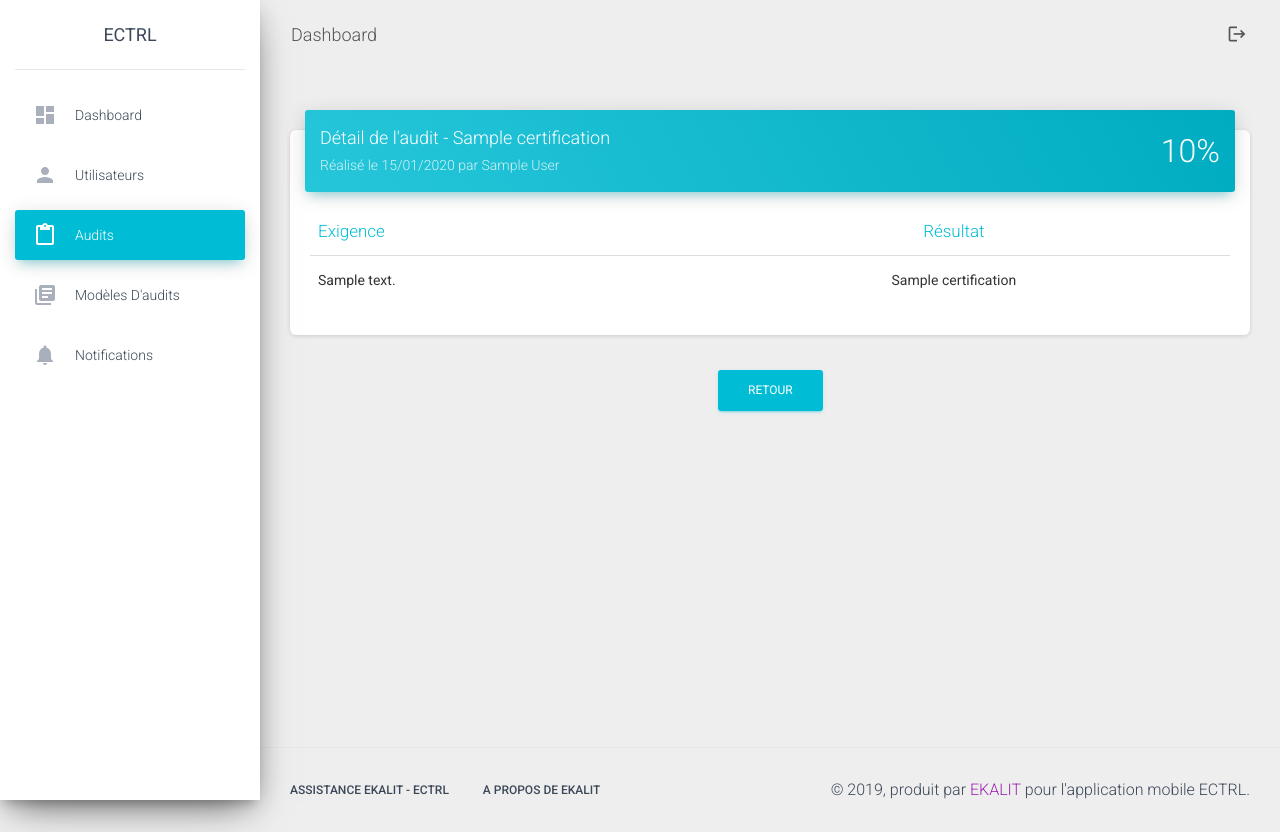
After one commit to Asweb123/ECTRL, a Symfony app: template templates/admin/audit.html.twig in a window 1280 px wide. The commit adds this page. Run offline with Twig, Linux system fonts and the light colour scheme; the template is opened without the code that fills it: most values are stand-ins (such as "Sample title", 1, 10 or a date in 2020); some libraries are stand-ins or nearby versions.

Commit message:
auditList done and stard audit detail

```diff
--- a/composer.json
+++ b/composer.json
@@ -6,6 +6,7 @@
         "ext-ctype": "*",
         "ext-iconv": "*",
         "easycorp/easyadmin-bundle": "^2.1",
+        "knplabs/knp-paginator-bundle": "^3.0",
         "ramsey/uuid-doctrine": "^1.5",
         "sensio/framework-extra-bundle": "^5.2",
         "solvecrew/expo-notifications-bundle": "^1.2",
--- a/config/bundles.php
+++ b/config/bundles.php
@@ -17,4 +17,5 @@ return [
     EightPoints\Bundle\GuzzleBundle\EightPointsGuzzleBundle::class => ['all' => true],
     Solvecrew\ExpoNotificationsBundle\SCExpoNotificationsBundle::class => ['all' => true],
     EasyCorp\Bundle\EasyAdminBundle\EasyAdminBundle::class => ['all' => true],
+    Knp\Bundle\PaginatorBundle\KnpPaginatorBundle::class => ['all' => true],
 ];
--- a/public/css/dashboard.css
+++ b/public/css/dashboard.css
@@ -1,3 +1,7 @@
+td {
+    font-weight: 400;
+}
+
 .white-chart {
     background-color: white;
     border-radius: 3px;
@@ -59,3 +63,74 @@
         width: 50%;
     }
 }
+
+.pagination{
+    display: flex;
+    flex-wrap: nowrap;
+    justify-content: center;
+}
+
+.page-item.active .page-link {
+   background-color: #2CB4C9;
+}
+
+.page-link {
+    color: #00bcd4;
+    font-weight: 400;
+    border-radius: 3px;
+}
+
+.page-link:focus{
+    box-shadow: inherit;
+}
+
+.navigation > nav > ul > li:first-child > a{
+    text-indent: -9999px;
+    line-height: 0;
+}
+
+.navigation > nav > ul > li:first-child > a:after{
+    content: "Précédent";
+    text-indent: 0;
+    display: block;
+    line-height: initial;
+}
+
+.navigation > nav > ul > li.page-item.disabled > span{
+    text-indent: -9999px;
+    line-height: 0;
+}
+
+.navigation > nav > ul > li.page-item.disabled > span:after{
+    content: "Précédent";
+    text-indent: 0;
+    display: block;
+    line-height: initial;
+}
+
+.navigation > nav > ul > li:last-child > a{
+    text-indent: -9999px;
+    line-height: 0;
+}
+
+.navigation > nav > ul > li:last-child > a:after{
+    content: "Précédent";
+    text-indent: 0;
+    display: block;
+    line-height: initial;
+}
+
+.header-flex {
+    display: flex;
+    justify-content: space-between;
+    align-items: center;
+}
+
+.score-audit-detail{
+    margin:0;
+    font-size: 2rem;
+}
+
+.back-btn-text {
+    color: white;
+}
--- a/src/Controller/Admin/DashboardController.php
+++ b/src/Controller/Admin/DashboardController.php
@@ -12,10 +12,7 @@ class DashboardController extends AbstractController
     /**
      * @Route("/admin/dashboard", name="admin-dashboard")
      */
-    public function index(
-        AuditRepository $auditRepository,
-        ScoreAndProgManager $scoreAndProgManager
-    )
+    public function index(AuditRepository $auditRepository, ScoreAndProgManager $scoreAndProgManager)
     {
         $user = $this->getUser();
 
@@ -25,7 +22,6 @@ class DashboardController extends AbstractController
         $recurrentRequirementList = $scoreAndProgManager->recurrentRequirementsFailed($company);
         $auditsPerScore = $scoreAndProgManager->auditsPerScore($company);
         $auditsScorePerType = $scoreAndProgManager->auditsScorePerType($company);
-
 
         return $this->render('admin/dashboard.html.twig', [
              "company" => $company,
--- a/src/Service/ScoreAndProgManager.php
+++ b/src/Service/ScoreAndProgManager.php
@@ -124,7 +124,7 @@ class ScoreAndProgManager
 
     public function auditsScorePerType($company)
     {
-        $allAudits = $this->auditRepository->findAllAudits($company);
+        $allAudits = $this->auditRepository->findAllAudits($company, 'ASC');
 
         $auditsScorePerType = [];
         foreach($company->getCertifications() as $certification){
--- /dev/null
+++ b/templates/admin/audit.html.twig
@@ -0,0 +1,40 @@
+{% extends 'baseAdmin.html.twig' %}
+
+{% block title %}Audits{% endblock %}
+
+{% block sideNavAudits %}active{% endblock %}
+
+{% block content %}
+<div class="wrapper-audit">
+    <div class="card">
+        <div class="card-header card-header-info header-flex">
+            <div class="header-right">
+                <h4 class="card-title">Détail de l'audit - {{ audit.certification.title }}</h4>
+                <p class="card-category">Réalisé le {{ audit.lastModificationDate|date("d/m/Y") }} par {{ audit.user.firstName }} {{ audit.user.lastName }}</p>
+            </div>
+            <div>
+                <p class="score-audit-detail">{{ audit.score }}%</p>
+            </div>
+        </div>
+        <div class="card-body table-responsive">
+            <table class="table table-hover">
+                <thead class="text-info">
+                <th>Exigence</th>
+                <th class="text-center">Résultat</th>
+                </thead>
+                <tbody>
+                {% for requirement in requirements %}
+                    <tr>
+                        <td>{{ requirement.description }}</td>
+                        <td class="text-center">{{ audit.certification.title }}</td>
+                    </tr>
+                {% endfor %}
+                </tbody>
+            </table>
+        </div>
+    </div>
+    <div class="pagination">
+        <a href="#" class="back-btn-text"><button class="btn btn-info">Retour</button></a>
+    </div>
+</div>
+{% endblock %}
--- a/templates/baseAdmin.html.twig
+++ b/templates/baseAdmin.html.twig
@@ -15,7 +15,7 @@
         {% endblock %}
     </head>
     <body class="">
-        <div class="sidebar" data-color="green" data-background-color="white" data-image="../assets/img/sidebar-1.jpg">
+        <div class="sidebar" data-color="azure" data-background-color="white" data-image="../assets/img/sidebar-1.jpg">
             <div class="logo">
                 <a href="{{ path("admin-dashboard") }}" class="simple-text logo-normal">
                     ECTRL<br/>
@@ -37,7 +37,7 @@
                         </a>
                     </li>
                     <li class="nav-item {% block sideNavAudits %}{% endblock %}">
-                        <a class="nav-link" href="{{ path("admin-audits") }}">
+                        <a class="nav-link" href="{{ path("admin-auditList") }}">
                             <i class="material-icons">content_paste</i>
                             <p>Audits</p>
                         </a>
```
Also changed, not shown: src/Controller/Admin/AuditsController.php (+35 -3 lines), src/Repository/AuditRepository.php (+13 -2 lines), templates/admin/auditList.html.twig (added, +41 -0 lines), templates/admin/dashboard.html.twig (+1 -14 lines), 3 other files.
